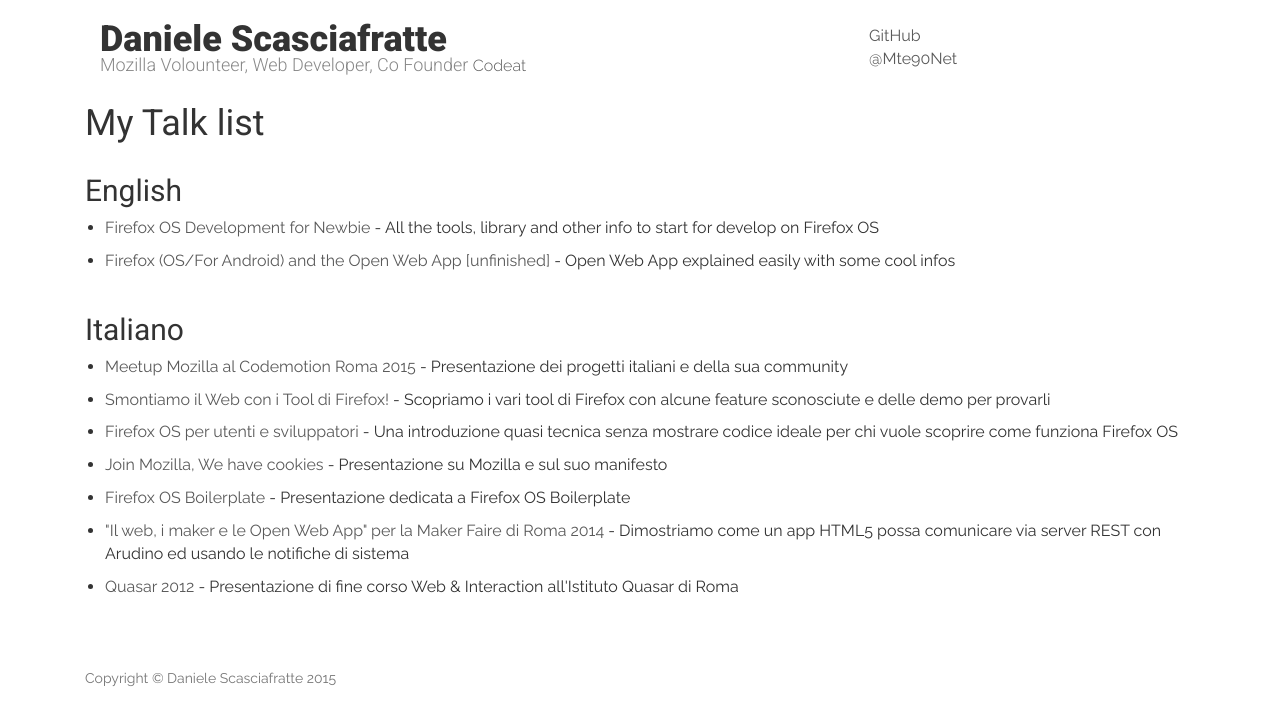
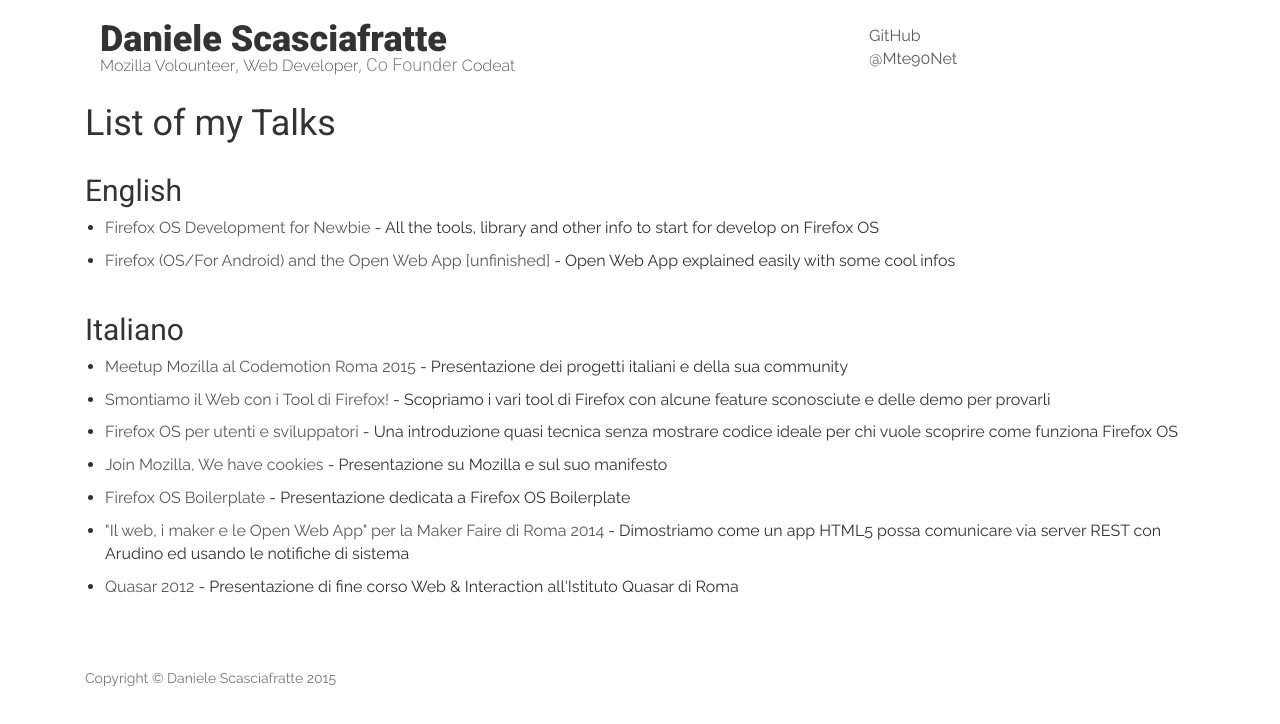
Before and after one commit to FFMilan/Mozilla-Presentation, a plain HTML site: page index.html in a window 1280 px wide. Drawn offline with nearby package versions, Linux system fonts and the light colour scheme; some icons are missing.

Commit message:
beautified html

```diff
--- a/index.html
+++ b/index.html
@@ -1,4 +1,5 @@
 <html>
+
 <head>
     <link href='http://fonts.googleapis.com/css?family=Roboto:900,300,700,400|Raleway:700,400,300' rel='stylesheet' type='text/css'>
     <link href='http://necolas.github.io/normalize.css/3.0.2/normalize.css' rel="stylesheet">
@@ -9,12 +10,13 @@
     <link href='stylesheets/style.css' rel='stylesheet' type='text/css'>
     <meta name="viewport" content="width=device-width, initial-scale=1, maximum-scale=1, minimum-scale=1, user-scalable=no">
 </head>
+
 <body>
     <div class="container">
         <div class="col-md-12">
             <div class="col-md-8">
                 <h1 class="my-name animated fadeInDown _1">Daniele Scasciafratte</h1>
-<h4 class="my-credentials animated fadeInUp _2">Mozilla Volounteer, Web Developer, Co Founder <a href="http://codeat.it">Codeat</a></h4>
+                <h4 class="my-credentials animated fadeInUp _2"><a href="http://www.mte90.net/en/mozillian/">Mozilla Volounteer</a>, <a href="http://www.mte90.net/">Web Developer</a>, Co Founder <a href="http://codeat.it">Codeat</a></h4>
             </div>
             <div class="col-md-4">
                 <div class="contact animated fadeInDown _3">
@@ -28,13 +30,16 @@
 </a>
                 </div>
             </div>
-</div><!-- end of Contact Info col-md-4 -->
-</div><!-- col-md-12 -->
-</div><!-- container -->
+        </div>
+        <!-- end of Contact Info col-md-4 -->
+    </div>
+    <!-- col-md-12 -->
+    </div>
+    <!-- container -->
     <div class="container">
         <div class="col-md-12">
             <div class="resume-content animated fadeIn _4">
-<h1>My Talk list</h1>
+                <h1>List of my Talks</h1>
             </div>
         </div>
     </div>
@@ -70,3 +75,5 @@
             <p class="text-muted footer animated fadeInUp _6">Copyright &copy; Daniele Scasciafratte 2015</p>
         </div>
     </div>
+</body>
+</html>
```
Lines whose indentation alone changed are shown as unchanged.
